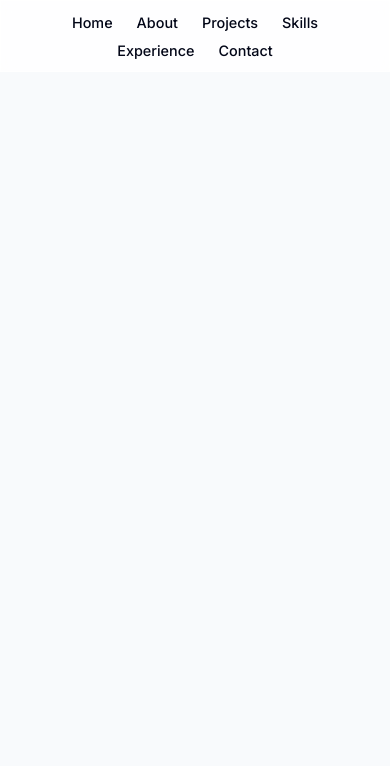
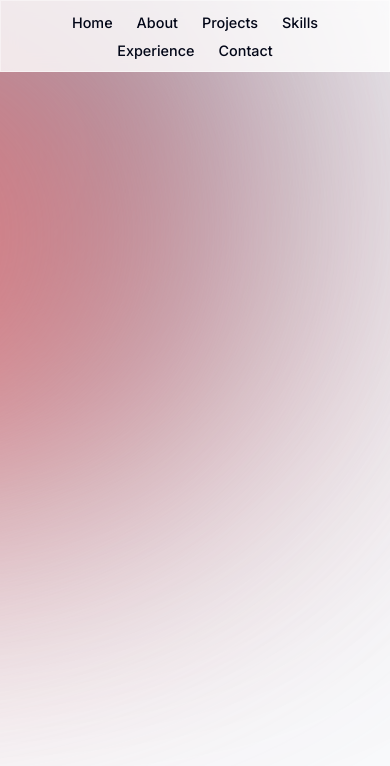
Before and after one commit to AustinPerez760/personal-portfolio-3.0, a Next.js app in the folder my-portfolio/: page / in a window 390 px wide. Shown: the top 766 px of the page. Built offline with nearby package versions, Linux system fonts and the light colour scheme.

Commit message:
Fixed background color not applying  when on mobile devices

```diff
--- a/my-portfolio/app/layout.tsx
+++ b/my-portfolio/app/layout.tsx
@@ -11,14 +11,14 @@
 
 export default function RootLayout({
   children,
-}: Readonly<{
+}: {
   children: React.ReactNode;
-}>) {
+}) {
   return (
     <html lang='en'>
       <body className={`${inter.className} bg-slate-50 text-slate-950`}>
-        <div className='bg-sky-800 absolute top-[-6rem] -z-10 right-[11rem] h-[31.25rem] w[31.25rem] rounded-full blur-[10rem] sm:w-[68.75rem]'></div>
-        <div className='bg-stone-400 absolute top-[-1rem] -z-10 left-[-35rem] h-[31.25rem] w[50rem] rounded-full blur-[10rem] sm:w-[68.75rem] md:left-[-33rem] lg:left-[-28rem] xl:left-[-15rem] 2xl:left-[-5rem]'></div>
+        <div className='bg-sky-800 absolute top-[-6rem] -z-10 right-[11rem] h-[31.25rem] w-[31.25rem] rounded-full blur-[10rem] sm:w-[68.75rem]'></div>
+        <div className='bg-red-400 absolute top-[-1rem] -z-10 left-[-35rem] h-[31.25rem] w-[50rem] rounded-full blur-[10rem] sm:w-[68.75rem] md:left-[-33rem] lg:left-[-28rem] xl:left-[-15rem] 2xl:left-[-5rem]'></div>
         <Header />
         {children}
       </body>
```
